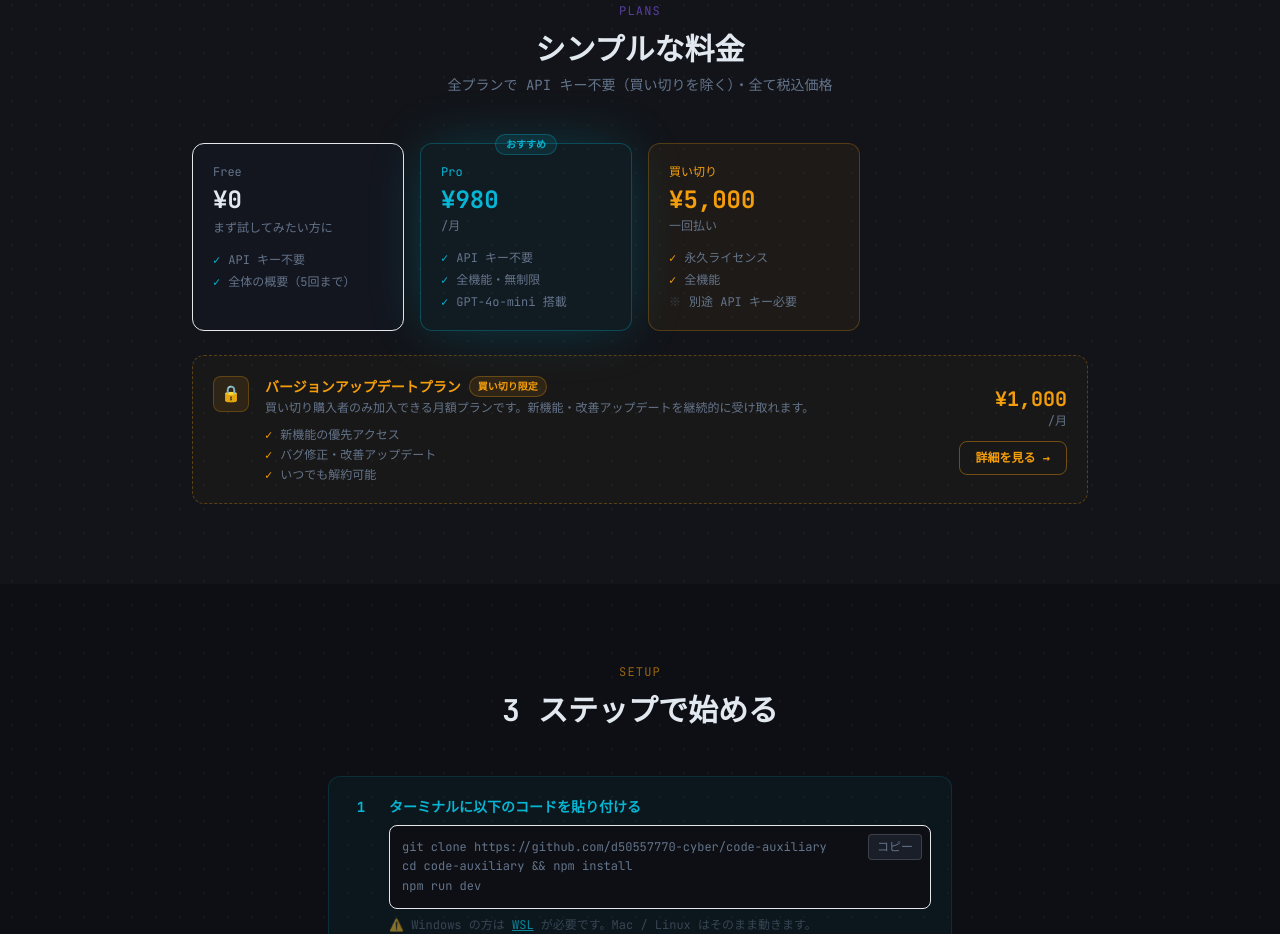
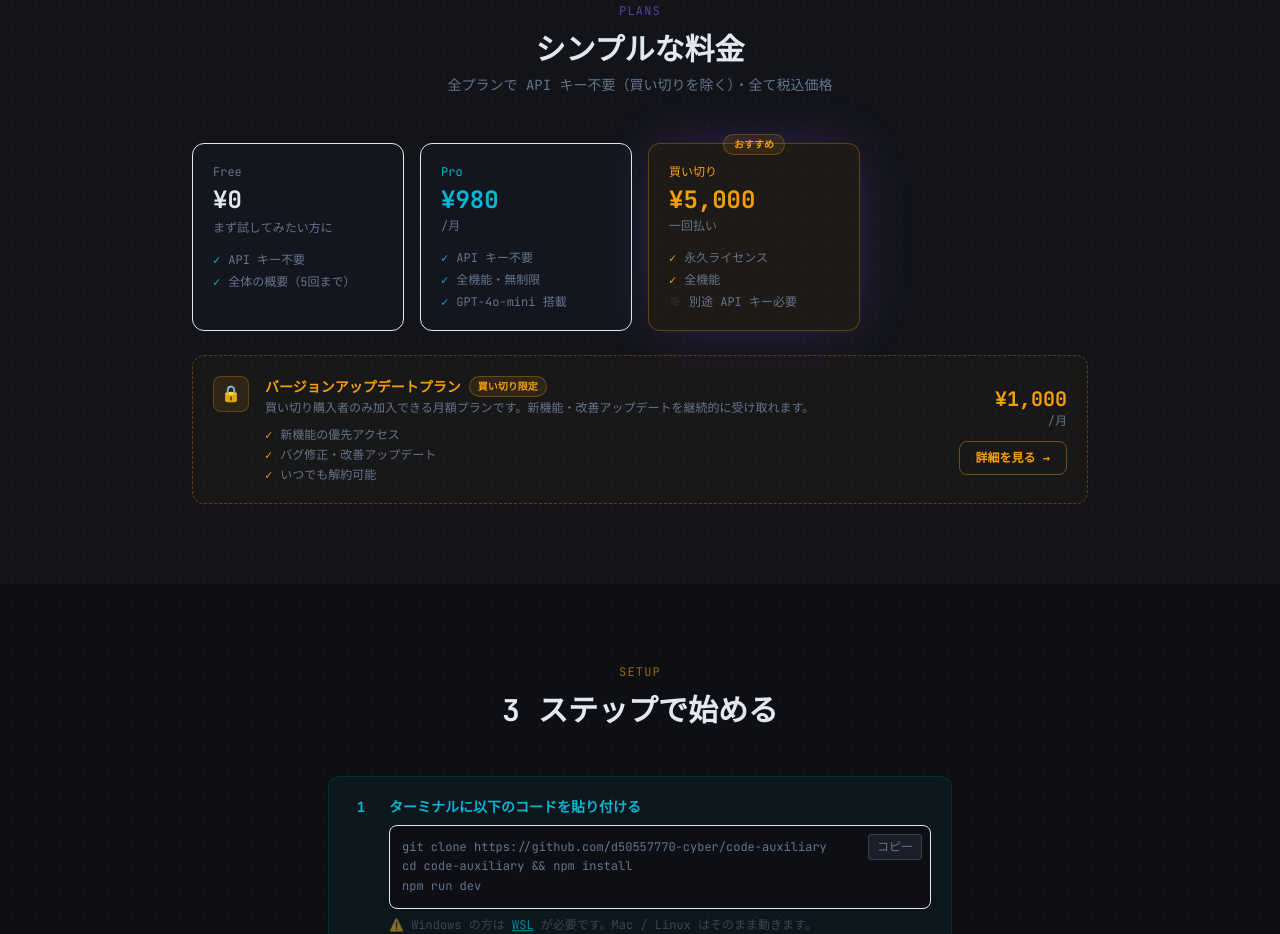
Before and after one commit to d50557770-cyber/code-auxiliary, a website: page landing/index.html in a window 1280 px wide. Shown: the part 1519-2453 px from the top of the page. Drawn offline with nearby package versions, Linux system fonts and the light colour scheme.

Commit message:
買い切りプランにおすすめバッジを移動

```diff
--- a/landing/index.html
+++ b/landing/index.html
@@ -180,8 +180,7 @@
           </ul>
         </div>
         <!-- Pro -->
-        <div class="card-hover p-5 rounded-xl border border-accent-cyan/30 bg-accent-cyan/5 relative glow-cyan">
-          <div class="absolute -top-2.5 left-1/2 -translate-x-1/2 px-2.5 py-0.5 rounded-full text-[10px] font-bold text-accent-cyan border border-accent-cyan/30 bg-accent-cyan/10">おすすめ</div>
+        <div class="card-hover p-5 rounded-xl border border-white/8" style="background: #13161e">
           <p class="text-xs text-accent-cyan mb-1">Pro</p>
           <p class="text-2xl font-bold text-accent-cyan mb-0.5">¥980</p>
           <p class="text-xs text-ink-muted mb-4">/月</p>
@@ -192,7 +191,8 @@
           </ul>
         </div>
         <!-- 買い切り -->
-        <div class="card-hover p-5 rounded-xl border border-accent-amber/25 bg-accent-amber/5">
+        <div class="card-hover p-5 rounded-xl border border-accent-amber/30 bg-accent-amber/5 relative glow-violet">
+          <div class="absolute -top-2.5 left-1/2 -translate-x-1/2 px-2.5 py-0.5 rounded-full text-[10px] font-bold text-accent-amber border border-accent-amber/30 bg-accent-amber/10">おすすめ</div>
           <p class="text-xs text-accent-amber mb-1">買い切り</p>
           <p class="text-2xl font-bold text-accent-amber mb-0.5">¥5,000</p>
           <p class="text-xs text-ink-muted mb-4">一回払い</p>
```
